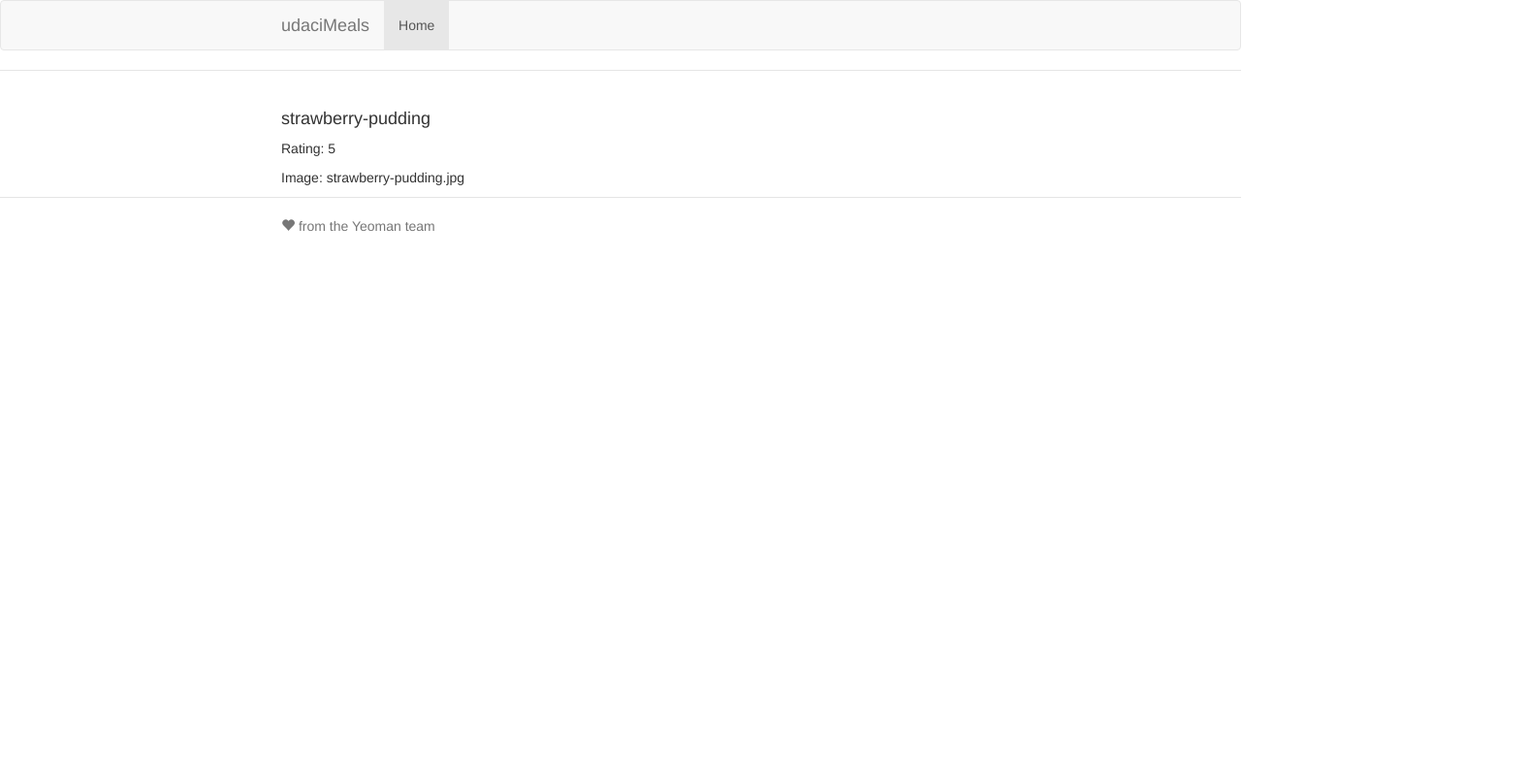
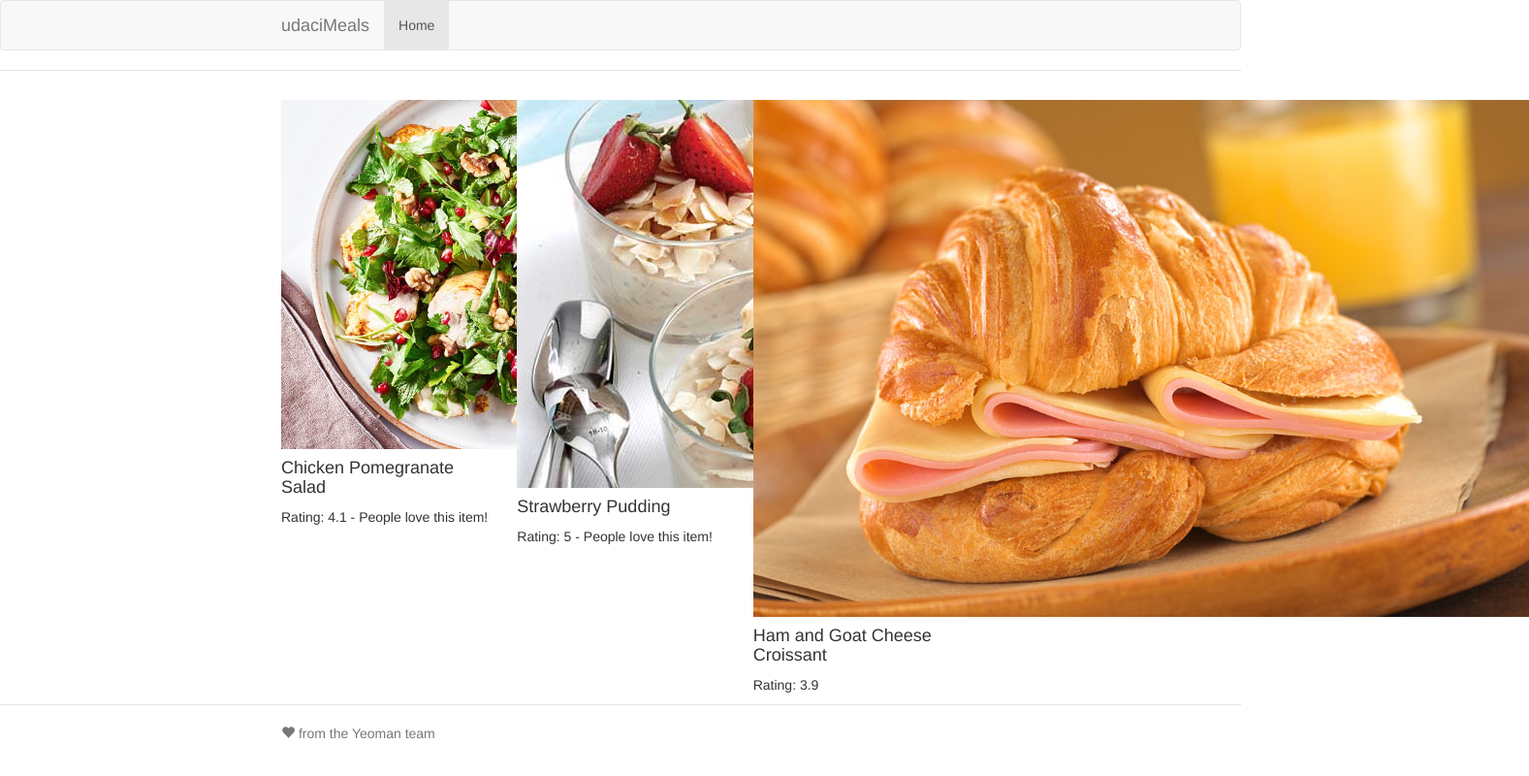
Before and after one commit to baoquandinh/Angular, a website: page udaciMeals/app/index.html in a window 1280 px wide. Shown: the whole page at 97% size, 1577 px wide, since content can reach past the window. Drawn offline with nearby package versions, Linux system fonts and the light colour scheme; files that its build step writes are made by us from their sources.

Commit message:
Added an item array to learn ng-repeat functionality.

```diff
--- a/udaciMeals/app/scripts/controllers/menu.js
+++ b/udaciMeals/app/scripts/controllers/menu.js
@@ -9,8 +9,27 @@
  */
 angular.module('udaciMealsApp')
   .controller('MenuCtrl', function () {
-    this.id = 'strawberry-pudding';
-    this.name = 'strawberry-pudding';
-    this.img = 'strawberry-pudding.jpg';
-    this.rating = 5;
+
+    this.items = [{
+        id: 'chicken-pomegranate-salad',
+        name: 'Chicken Pomegranate Salad',
+        img: 'chicken-pomegranate-salad.jpg',
+        calorie: 430,
+        rating: 4.1
+      },
+      {
+        id: 'strawberry-pudding',
+        name: 'Strawberry Pudding',
+        img: 'strawberry-pudding.jpg',
+        calories: 280,
+        rating: 5
+      }, {
+        id: 'ham-goat-cheese-croissant',
+        name: 'Ham and Goat Cheese Croissant',
+        img: 'ham-goat-cheese-croissant.jpg',
+        calories: 670,
+        rating: 3.9
+      }
+    ]
+
   });
--- a/udaciMeals/app/views/menu.html
+++ b/udaciMeals/app/views/menu.html
@@ -1,9 +1,11 @@
 <div class="row">
-    <div class="items-container">
-        <div class="col-md-4">
-            <h4>{{menu.name}}</h4>
-            <p>Rating: {{menu.rating}}</p>
-            <p>Image: {{menu.img}}</p>
-        </div>
+  <div class="items-container" ng-repeat="item in menu.items">
+    <div class="col-md-4">
+      <img class="item_image" ng-src="images/{{item.img}}" alt="{{item.name}}">
+      <h4>{{item.name}}</h4>
+      <p>Rating: {{item.rating}}
+        <span ng-if="item.rating > 4.0" ng-class="{highlight: item.rating > 4.5}"> - People love this item!</span>
+      </p>
     </div>
+  </div>
 </div>
```
Also changed, not shown: udaciMeals/app/images/chicken-pomegranate-salad.jpg (added), udaciMeals/app/images/ham-goat-cheese-croissant.jpg (added), udaciMeals/app/images/strawberry-pudding.jpg (added).
